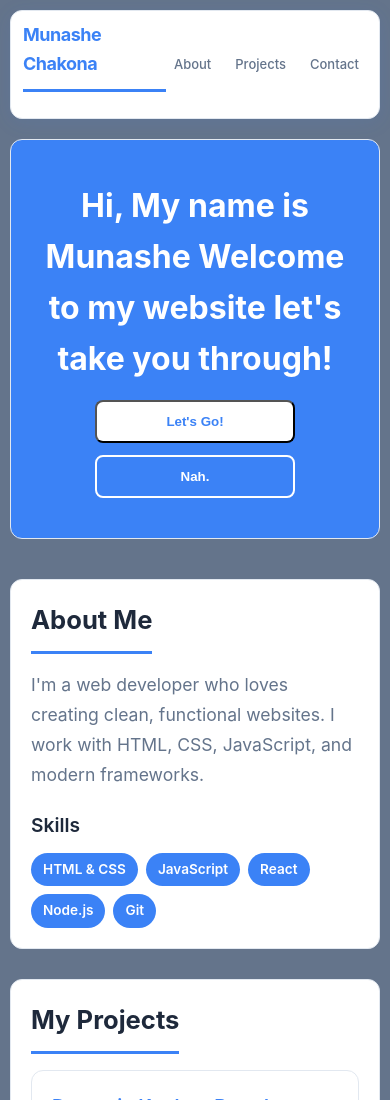
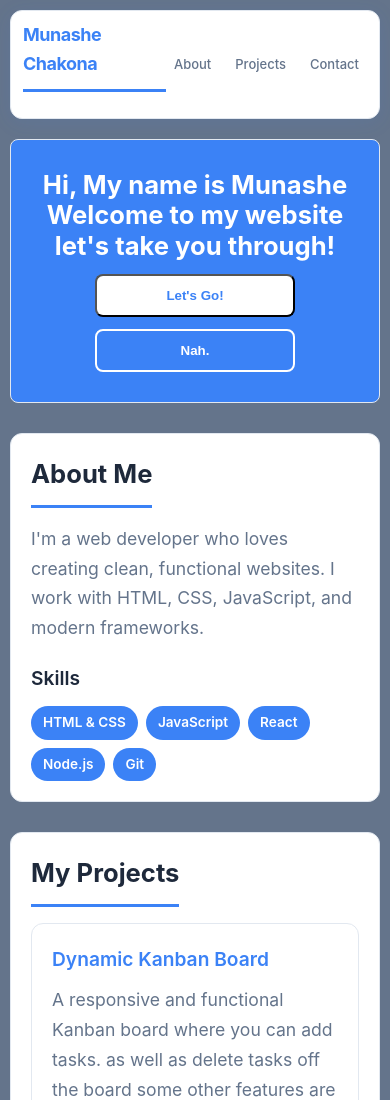
Before and after one commit to N-Nashe/CDV05, a plain HTML site: page index.html in a window 390 px wide. Shown: the top 1100 px of the page. Drawn offline with Linux system fonts and the light colour scheme.

Commit message:
added hero section for mobile

```diff
--- a/styles.css
+++ b/styles.css
@@ -389,4 +389,24 @@ p {
     }
 
 
+    .hero {
+        padding: 30px 15px;
+        margin-bottom: 30px;
+        border-radius: 8px;
+    }
+
+    .hero h1 {
+        font-size: 1.6rem;
+        margin-bottom: 12px;
+        line-height: 1.2;
+    }
+
+    .hero p {
+        font-size: 0.9rem;
+        margin-bottom: 20px;
+    }
+
+
+
+
 }
```
